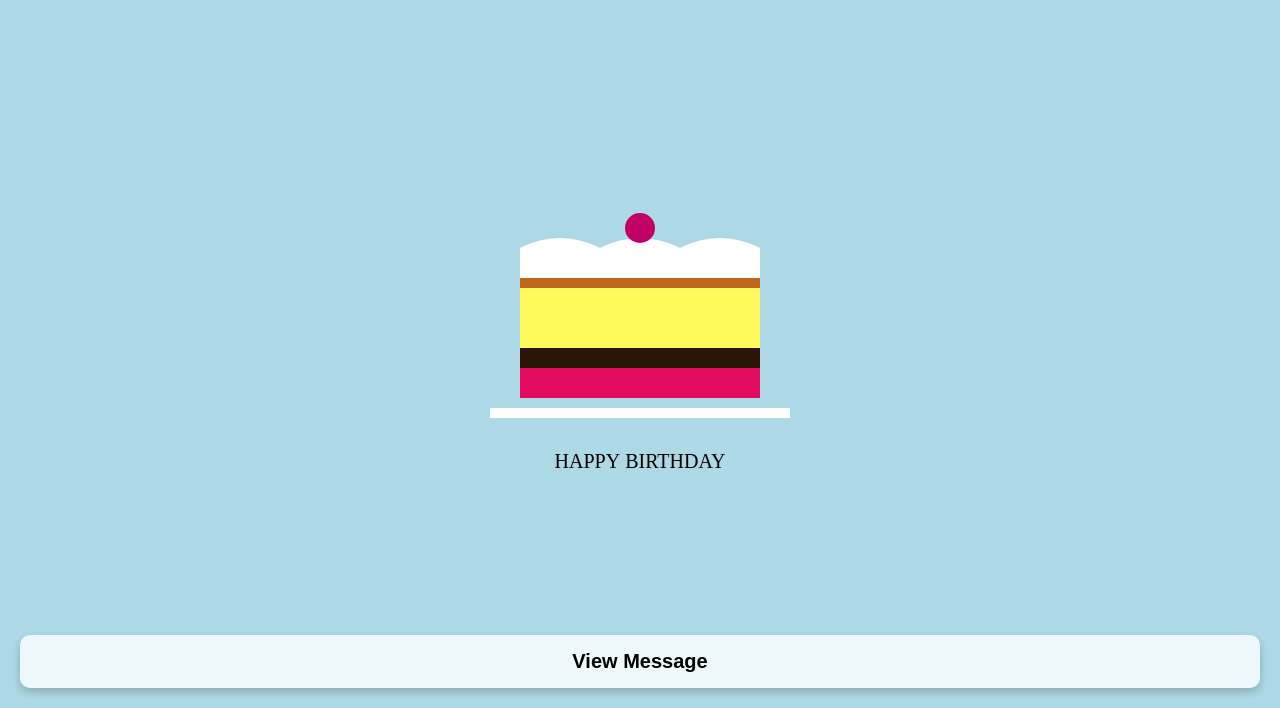
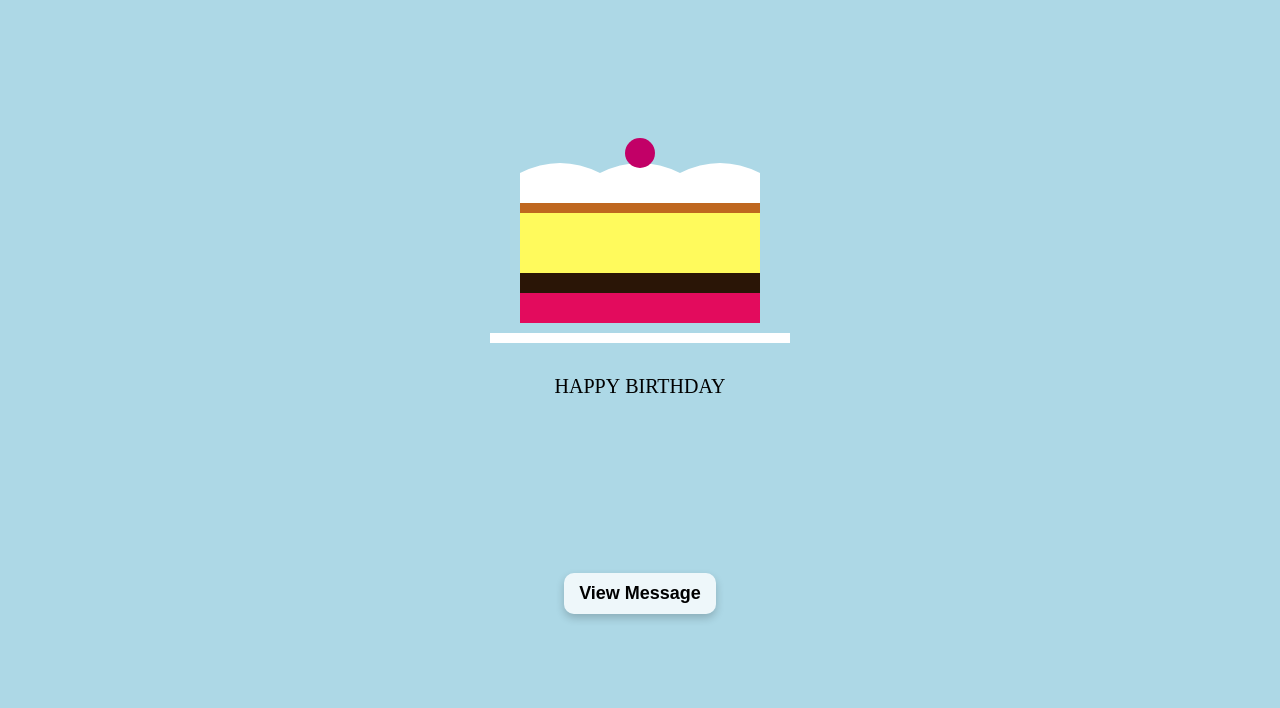
Before and after one commit to kingofdarkness01/birthday-project, a plain HTML site: page index.html in a window 1280 px wide. Shown: the part 92-800 px from the top of the page. Drawn offline with Linux system fonts and the light colour scheme.

Commit message:
Update index.html

```diff
--- a/index.html
+++ b/index.html
@@ -9,32 +9,30 @@
       margin: 0;
       background-color: #ADD8E6;
       display: flex;
+      flex-direction: column;
       justify-content: center;
       align-items: center;
       height: 100vh;
       overflow: hidden;
-    position: relative;
     }
     canvas {
       display: block;
+      max-width: 100%;
     }
     .message {
-    position: absolute;
-    bottom: 20px;
-    right: 20px;
-    left: 20px; /* Ensures it adjusts for smaller screens */
-    font-size: 20px; /* Slightly reduced font size for better visibility */
+      margin-top: 10px; /* Adjust spacing for visibility */
+      font-size: 18px; /* Optimal size for mobile */
       font-family: 'Cursive', sans-serif;
       color: #000;
       text-decoration: none;
       cursor: pointer;
       background-color: rgba(255, 255, 255, 0.8); /* Semi-transparent background */
-    padding: 15px; /* Increased padding for touch accessibility */
+      padding: 10px 15px; /* Padding for touch accessibility */
       border-radius: 10px; /* Rounded corners */
       box-shadow: 0 4px 8px rgba(0, 0, 0, 0.2); /* Subtle shadow */
-    transition: background-color 0.3s, color 0.3s; /* Smooth transition for hover effects */
+      transition: background-color 0.3s, color 0.3s; /* Smooth hover effect */
       font-weight: bold;
-    text-align: center; /* Center the text */
+      text-align: center;
     }
 
     .message:hover {
@@ -42,11 +40,11 @@
       color: #fff; /* White text on hover */
     }
 
-  /* Media query for smaller screens */
-  @media (max-width: 600px) {
+    /* Media query for very small devices */
+    @media (max-height: 500px) {
       .message {
-      font-size: 16px; /* Adjust font size for smaller screens */
-      padding: 10px; /* Reduced padding for smaller viewports */
+        font-size: 14px; /* Smaller font size for compact screens */
+        padding: 8px 10px;
       }
     }
   </style>
@@ -54,18 +52,24 @@
 <body>
   <canvas id="cakeCanvas"></canvas>
 
-  <!-- Shorter and Stylized Clickable Text -->
+  <!-- Stylized Clickable Text Positioned Below -->
   <a href="message.html" class="message">View Message</a>
 
   <script>
     const canvas = document.getElementById('cakeCanvas');
     const ctx = canvas.getContext('2d');
 
+    // Adjust canvas size to fit within the viewport
+    function adjustCanvasSize() {
       canvas.width = window.innerWidth;
-    canvas.height = window.innerHeight;
+      canvas.height = window.innerHeight * 0.7; // Leave space for the "View Message" button
+    }
+
+    adjustCanvasSize();
+    window.addEventListener('resize', adjustCanvasSize);
 
     const centerX = canvas.width / 2;
-    const baseY = canvas.height / 2 + 100;
+    const baseY = canvas.height / 2 + 50;
 
     const ingredients = {
       cherry: "#C20067",
```
Lines whose indentation alone changed are shown as unchanged.
